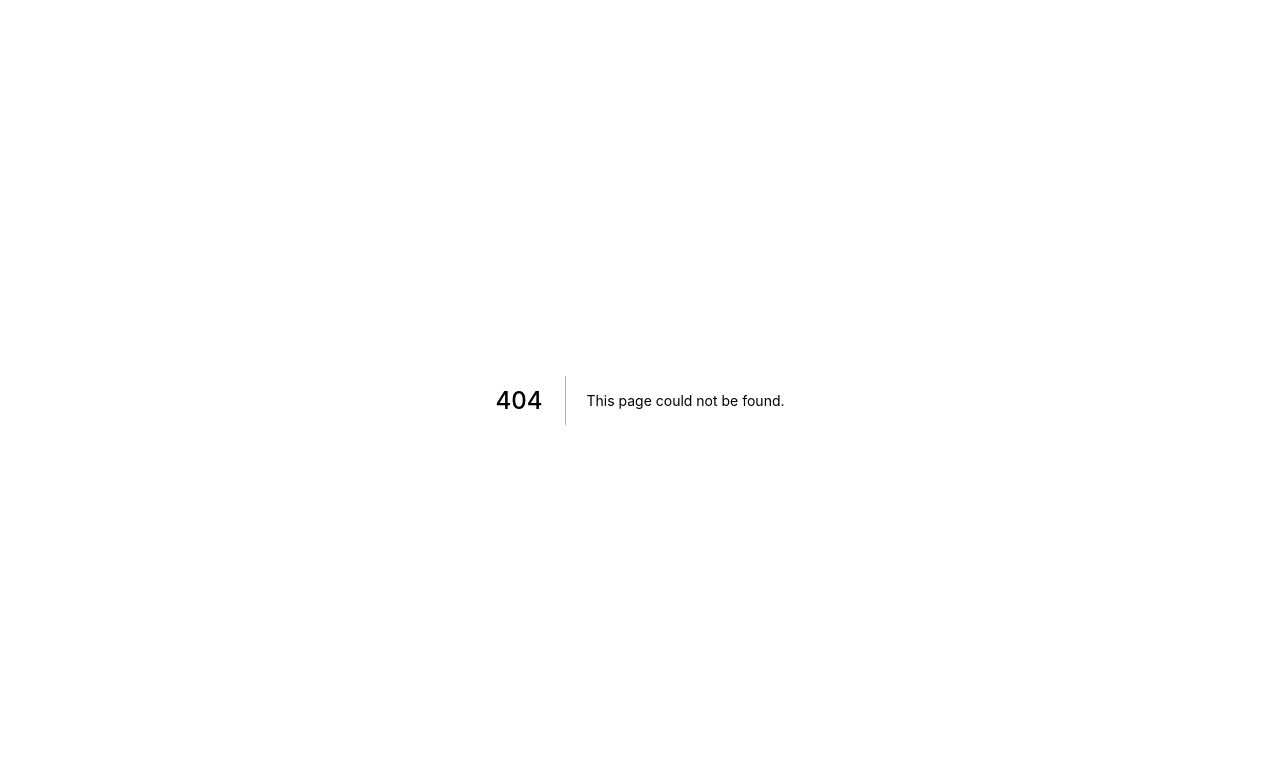
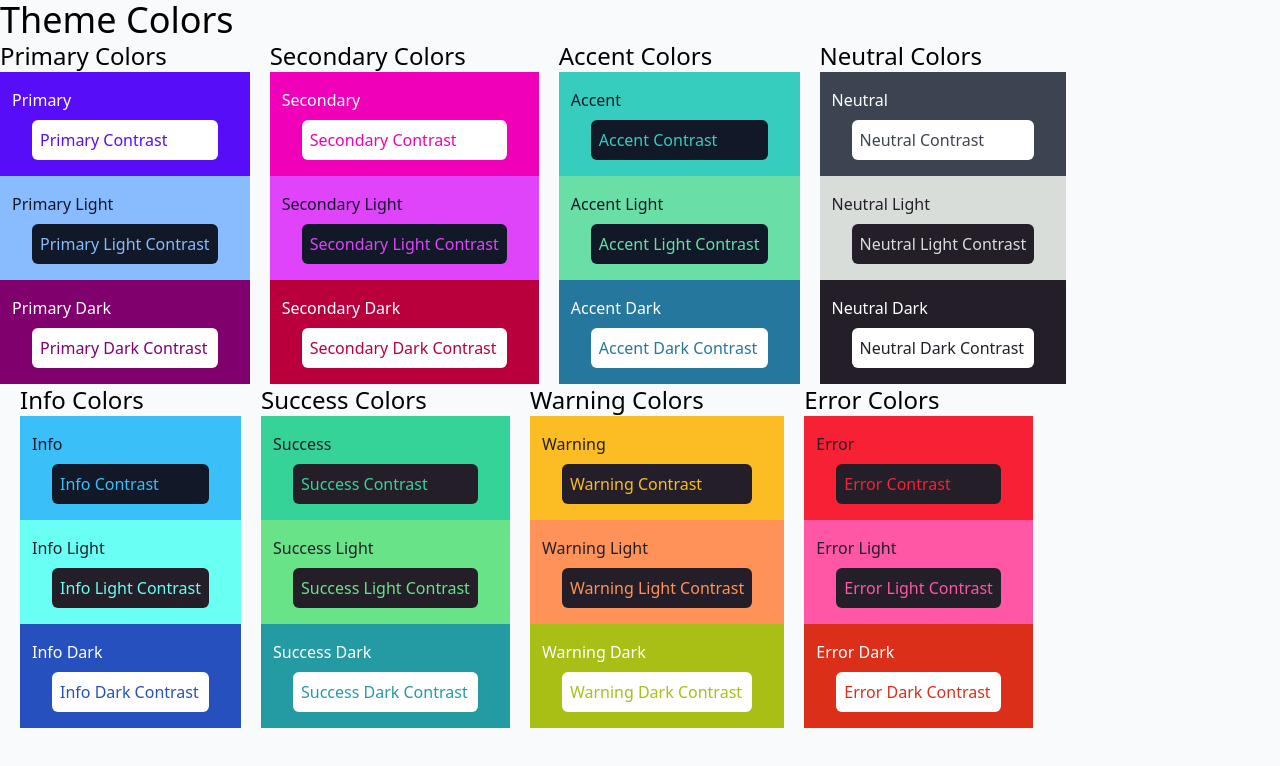
Before and after one commit to jamalmatic/legojs, a Next.js app: page /colors in a window 1280 px wide. Before the commit this address had no page. Shown: the top 766 px of the page. Built offline with nearby package versions, Linux system fonts and the light colour scheme.

Commit message:
Theme colors

```diff
--- /dev/null
+++ b/pages/colors.js
@@ -0,0 +1,133 @@
+import React from 'react'
+
+const colors = () => {
+  return (
+    <div>
+        <h1 className='capitalize text-4xl font-medium'>Theme colors</h1>
+        <div className='flex space-x-5 max-w-7xl mx-auto flex-wrap'>
+            <div className='min-w-max'>
+                <h2 className='capitalize text-2xl font-medium'>Primary Colors</h2>
+                <div className='bg-primary capitalize px-3 py-4'>
+                    <span className='text-primary-contrast'>Primary</span>
+                    <div className='mt-2 block mx-5 bg-primary-contrast text-primary rounded-md p-2'>Primary contrast</div>
+                </div>
+                <div className='bg-primary-light capitalize px-3 py-4'>
+                    <span className='text-primary-light-contrast'>Primary light</span>
+                    <div className='mt-2 block mx-5 bg-primary-light-contrast text-primary-light rounded-md p-2'>Primary light contrast</div>
+                </div>
+                <div className='bg-primary-dark capitalize px-3 py-4'>
+                    <span className='text-primary-dark-contrast'>Primary dark</span>
+                    <div className='mt-2 block mx-5 bg-primary-dark-contrast text-primary-dark rounded-md p-2'>Primary dark contrast</div>
+                </div>
+            </div>
+            <div className='max-w-max'>
+                <h2 className='capitalize text-2xl font-medium'>Secondary Colors</h2>
+                <div className='bg-secondary capitalize px-3 py-4'>
+                    <span className='text-secondary-contrast'>secondary</span>
+                    <div className='mt-2 block mx-5 bg-secondary-contrast text-secondary rounded-md p-2'>secondary contrast</div>
+                </div>
+                <div className='bg-secondary-light capitalize px-3 py-4'>
+                    <span className='text-secondary-light-contrast'>secondary light</span>
+                    <div className='mt-2 block mx-5 bg-secondary-light-contrast text-secondary-light rounded-md p-2'>secondary light contrast</div>
+                </div>
+                <div className='bg-secondary-dark capitalize px-3 py-4'>
+                    <span className='text-secondary-dark-contrast'>secondary dark</span>
+                    <div className='mt-2 block mx-5 bg-secondary-dark-contrast text-secondary-dark rounded-md p-2'>secondary dark contrast</div>
+                </div>
+            </div>
+            <div className='max-w-max'>
+                <h2 className='capitalize text-2xl font-medium'>accent Colors</h2>
+                <div className='bg-accent capitalize px-3 py-4'>
+                    <span className='text-accent-contrast'>accent</span>
+                    <div className='mt-2 block mx-5 bg-accent-contrast text-accent rounded-md p-2'>accent contrast</div>
+                </div>
+                <div className='bg-accent-light capitalize px-3 py-4'>
+                    <span className='text-accent-light-contrast'>accent light</span>
+                    <div className='mt-2 block mx-5 bg-accent-light-contrast text-accent-light rounded-md p-2'>accent light contrast</div>
+                </div>
+                <div className='bg-accent-dark capitalize px-3 py-4'>
+                    <span className='text-accent-dark-contrast'>accent dark</span>
+                    <div className='mt-2 block mx-5 bg-accent-dark-contrast text-accent-dark rounded-md p-2'>accent dark contrast</div>
+                </div>
+            </div>
+            <div className='max-w-max'>
+                <h2 className='capitalize text-2xl font-medium'>neutral Colors</h2>
+                <div className='bg-neutral capitalize px-3 py-4'>
+                    <span className='text-neutral-contrast'>neutral</span>
+                    <div className='mt-2 block mx-5 bg-neutral-contrast text-neutral rounded-md p-2'>neutral contrast</div>
+                </div>
+                <div className='bg-neutral-light capitalize px-3 py-4'>
+                    <span className='text-neutral-light-contrast'>neutral light</span>
+                    <div className='mt-2 block mx-5 bg-neutral-light-contrast text-neutral-light rounded-md p-2'>neutral light contrast</div>
+                </div>
+                <div className='bg-neutral-dark capitalize px-3 py-4'>
+                    <span className='text-neutral-dark-contrast'>neutral dark</span>
+                    <div className='mt-2 block mx-5 bg-neutral-dark-contrast text-neutral-dark rounded-md p-2'>neutral dark contrast</div>
+                </div>
+            </div>
+            <div className='max-w-max'>
+                <h2 className='capitalize text-2xl font-medium'>info Colors</h2>
+                <div className='bg-info capitalize px-3 py-4'>
+                    <span className='text-info-contrast'>info</span>
+                    <div className='mt-2 block mx-5 bg-info-contrast text-info rounded-md p-2'>info contrast</div>
+                </div>
+                <div className='bg-info-light capitalize px-3 py-4'>
+                    <span className='text-info-light-contrast'>info light</span>
+                    <div className='mt-2 block mx-5 bg-info-light-contrast text-info-light rounded-md p-2'>info light contrast</div>
+                </div>
+                <div className='bg-info-dark capitalize px-3 py-4'>
+                    <span className='text-info-dark-contrast'>info dark</span>
+                    <div className='mt-2 block mx-5 bg-info-dark-contrast text-info-dark rounded-md p-2'>info dark contrast</div>
+                </div>
+            </div>
+            <div className='max-w-max'>
+                <h2 className='capitalize text-2xl font-medium'>success Colors</h2>
+                <div className='bg-success capitalize px-3 py-4'>
+                    <span className='text-success-contrast'>success</span>
+                    <div className='mt-2 block mx-5 bg-success-contrast text-success rounded-md p-2'>success contrast</div>
+                </div>
+                <div className='bg-success-light capitalize px-3 py-4'>
+                    <span className='text-success-light-contrast'>success light</span>
+                    <div className='mt-2 block mx-5 bg-success-light-contrast text-success-light rounded-md p-2'>success light contrast</div>
+                </div>
+                <div className='bg-success-dark capitalize px-3 py-4'>
+                    <span className='text-success-dark-contrast'>success dark</span>
+                    <div className='mt-2 block mx-5 bg-success-dark-contrast text-success-dark rounded-md p-2'>success dark contrast</div>
+                </div>
+            </div>
+            <div className='max-w-max'>
+                <h2 className='capitalize text-2xl font-medium'>warning Colors</h2>
+                <div className='bg-warning capitalize px-3 py-4'>
+                    <span className='text-warning-contrast'>warning</span>
+                    <div className='mt-2 block mx-5 bg-warning-contrast text-warning rounded-md p-2'>warning contrast</div>
+                </div>
+                <div className='bg-warning-light capitalize px-3 py-4'>
+                    <span className='text-warning-light-contrast'>warning light</span>
+                    <div className='mt-2 block mx-5 bg-warning-light-contrast text-warning-light rounded-md p-2'>warning light contrast</div>
+                </div>
+                <div className='bg-warning-dark capitalize px-3 py-4'>
+                    <span className='text-warning-dark-contrast'>warning dark</span>
+                    <div className='mt-2 block mx-5 bg-warning-dark-contrast text-warning-dark rounded-md p-2'>warning dark contrast</div>
+                </div>
+            </div>
+            <div className='max-w-max'>
+                <h2 className='capitalize text-2xl font-medium'>error Colors</h2>
+                <div className='bg-error capitalize px-3 py-4'>
+                    <span className='text-error-contrast'>error</span>
+                    <div className='mt-2 block mx-5 bg-error-contrast text-error rounded-md p-2'>error contrast</div>
+                </div>
+                <div className='bg-error-light capitalize px-3 py-4'>
+                    <span className='text-error-light-contrast'>error light</span>
+                    <div className='mt-2 block mx-5 bg-error-light-contrast text-error-light rounded-md p-2'>error light contrast</div>
+                </div>
+                <div className='bg-error-dark capitalize px-3 py-4'>
+                    <span className='text-error-dark-contrast'>error dark</span>
+                    <div className='mt-2 block mx-5 bg-error-dark-contrast text-error-dark rounded-md p-2'>error dark contrast</div>
+                </div>
+            </div>
+        </div>
+    </div>
+  )
+}
+
+export default colors
--- /dev/null
+++ b/pages/lab/index.js
@@ -0,0 +1,28 @@
+import React from 'react'
+import Styles from './lab.module.css'
+import Brick from 'legojs'
+
+const lab = () => {
+  return (
+    <div className='uppercase'>
+      <Button >default</Button>
+      <Button variant='primary' >primary</Button>
+      <Button variant='secondary' >secondary</Button>
+      <Button variant='secondary with-icon'>
+        <span>secondari</span>
+      </Button>
+    </div>
+
+
+  )
+}
+
+export default lab
+
+const Button = ({...props}) => {
+  return (
+    <Brick as={props.as || 'div'} cssModule={Styles} {...props}>
+      {props.children || 'button'}
+    </Brick>
+  )
+}
--- /dev/null
+++ b/pages/lab/lab.module.css
@@ -0,0 +1,25 @@
+/* Button.module.css */
+.common {
+    @apply inline-flex items-center justify-center;
+    @apply px-3 py-2 rounded-md w-32 min-w-max cursor-pointer;
+    @apply font-medium uppercase;
+    @apply hover:bg-opacity-80;
+}
+
+.default {
+    @apply common bg-neutral text-neutral-contrast;
+
+}
+
+.primary {
+    @apply common bg-primary text-primary-contrast;
+
+}
+
+.secondary {
+    @apply common bg-secondary text-secondary-contrast;
+}
+
+.with-icon {
+    @apply common justify-between space-x-4;
+}
```
Also changed, not shown: 1 other file (tests, documents, lock files or other folders).
